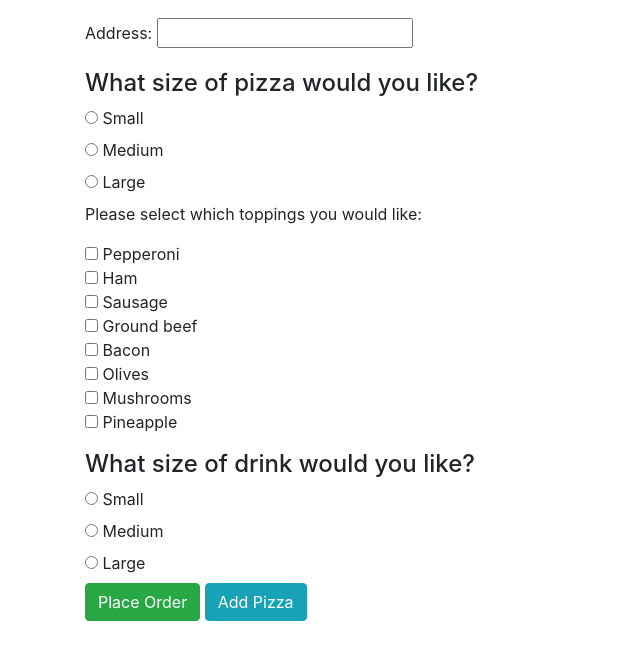
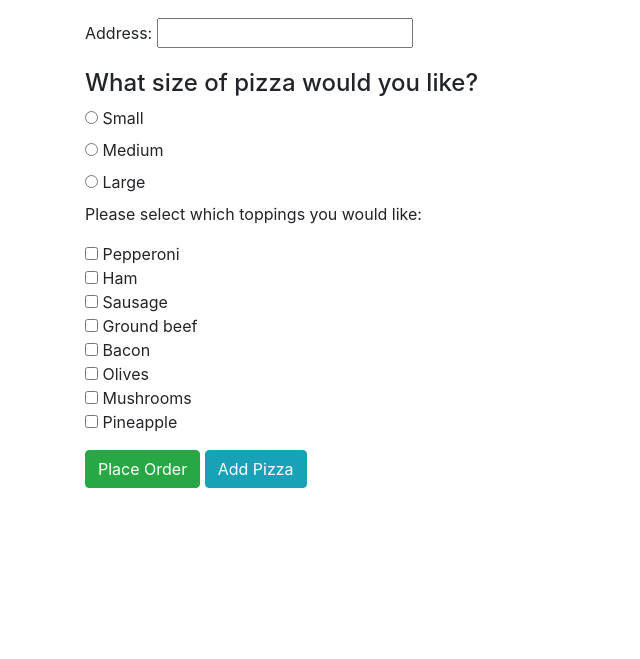
Before and after one commit to jordanHS/PizzaOrder2, a plain HTML site: page index.html in a window 1280 px wide. Shown: the part 89-748 px from the top of the page, without its empty margins (0-640 px from the left). Drawn offline with Linux system fonts and the light colour scheme.

Commit message:
remove code for ordering drinks

```diff
--- a/index.html
+++ b/index.html
@@ -50,25 +50,6 @@
                         <input type="checkbox" name="pizzaTopping" value="1"> Mushrooms <br>
                         <input type="checkbox" name="pizzaTopping" value="1"> Pineapple <br>
                     </div>
-                    <h4>What size of drink would you like?</h4>
-                    <div class="radio">
-                        <label>
-                            <input type="radio" name="drinkSize" value="1.50">
-                            Small
-                        </label>
-                    </div>
-                    <div class="radio">
-                        <label>
-                            <input type="radio" name="drinkSize" value="2.50">
-                                Medium
-                        </label>
-                    </div>
-                    <div class="radio">
-                        <label>
-                            <input type="radio" name="drinkSize" value="3.50">
-                                Large
-                        </label>
-                    </div>
                     <button type="submit" class="btn btn-success">Place Order</button>
                     <button type="button" class="btn btn-info">Add Pizza</button>
                 </form>
```
